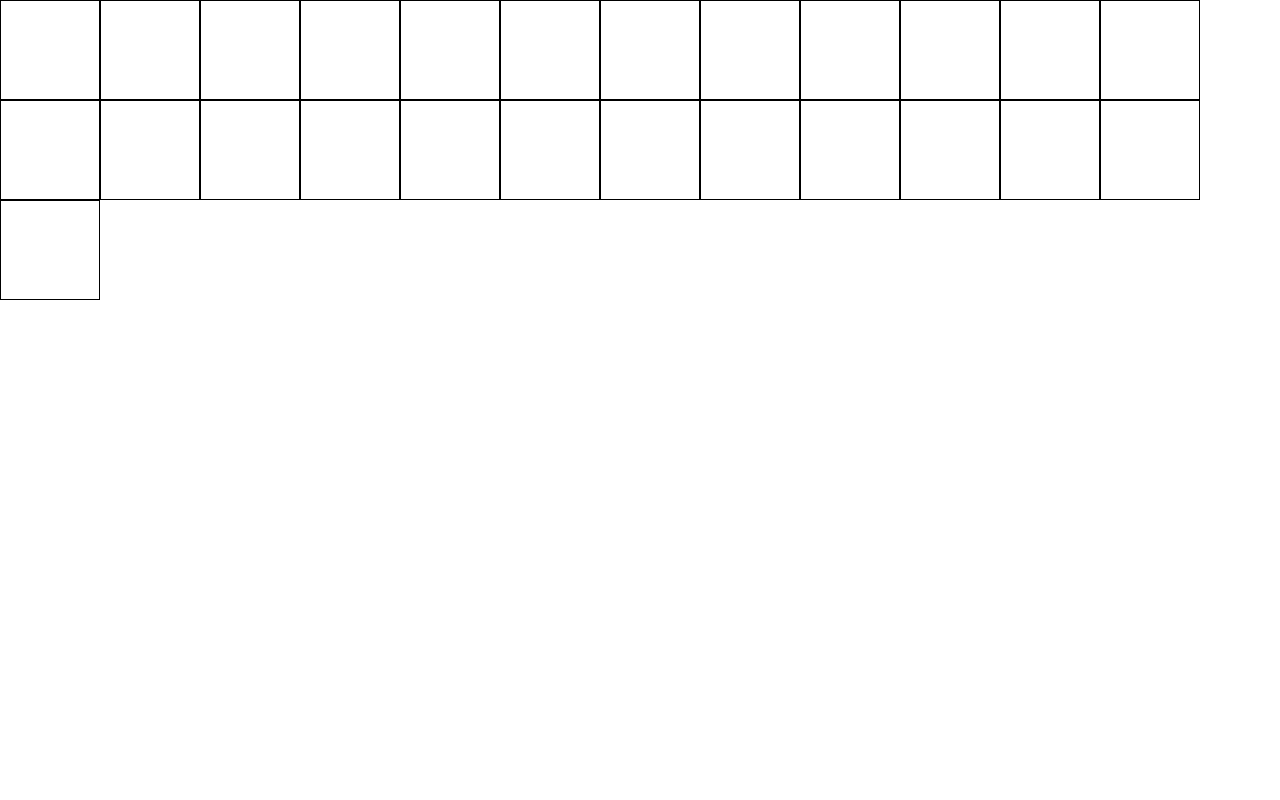
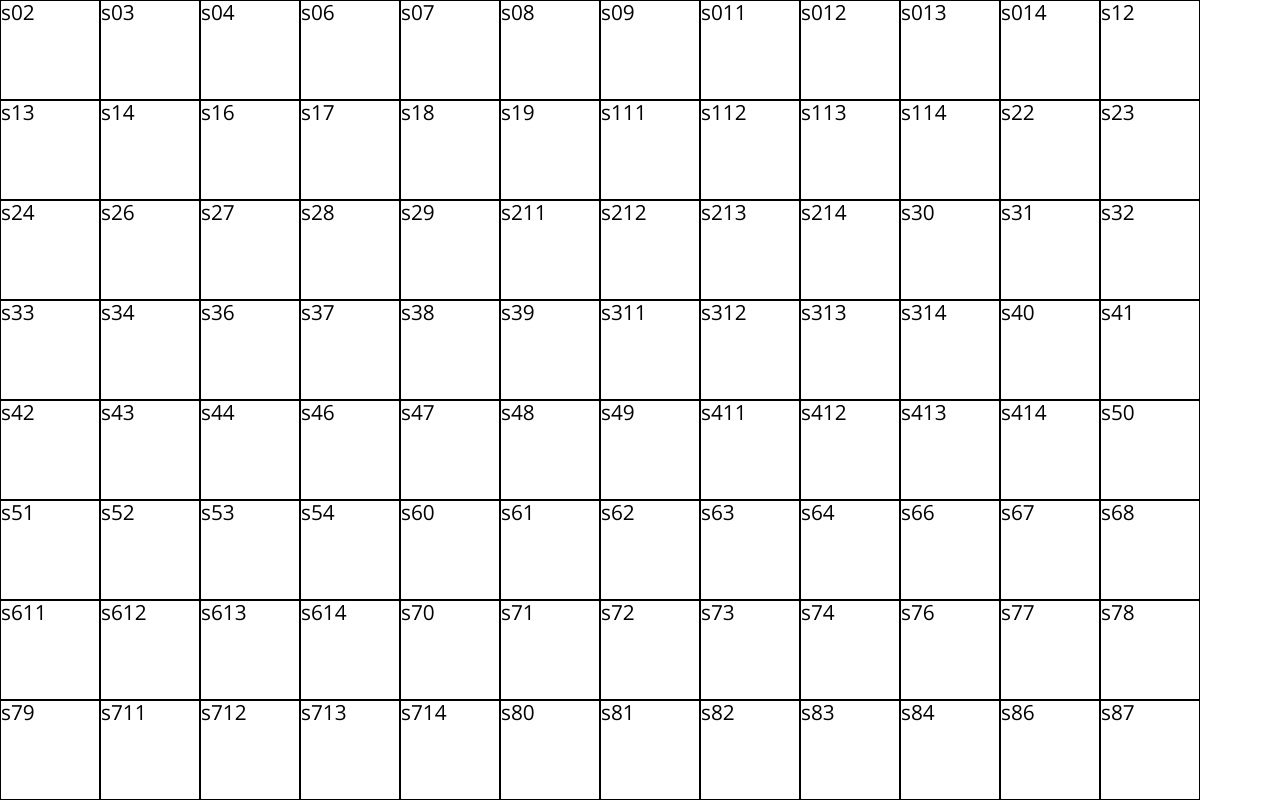
Before and after one commit to olgasowlet/x-kom-staz-zadanie, a React (Create React App) app: page /#/ in a window 1280 px wide. Both pictures are taken after typing "5" into the empty fields and a click on the button "Wybierz miejsca". Shown: the top 800 px of the page. Built offline with nearby package versions, Linux system fonts and the light colour scheme; data requests are answered from the project's data file.

Commit message:
displaied seats

```diff
--- a/src/app/seatsSlice.js
+++ b/src/app/seatsSlice.js
@@ -3,12 +3,12 @@ import { createSlice } from "@reduxjs/toolkit";
 const seatsSlice = createSlice({
     name: 'seats',
     initialState: {
-        seats: []
+        seats: [],
     },
     reducers: {
-        getSeats: () => {},
-        setSeats: ({ seats }, payload) => {
-            seats.push(payload);
+        getSeats: () => { },
+        setSeats: ( state, { payload }) => {
+            state.seats = payload;
         },
     }
 });
--- a/src/features/RegistrationForm/index.js
+++ b/src/features/RegistrationForm/index.js
@@ -13,7 +13,6 @@ const RegistrationForm = () => {
     //Narazie po odświeżeniu wraca do widoku formularza, ale lepszym rozwiązaniem raczej będzie dodanie przycisku 'cofnij' z sali kinowej
     useEffect(() => {
         history.replace("/");
-        dispatch(getSeats());
     }, []);
 
     if (!redirect) {
@@ -24,8 +23,10 @@ const RegistrationForm = () => {
                     <Input type="number" id="numberOfSeats" />
                     <Checkbox type="checkbox" id="sideBySide" />
                     <CheckboxLabel htmlFor="sideBySide">Czy miejsca mają być obok siebie?</CheckboxLabel>
-                    <Button onClick={() =>
-                        setRedirect(true)}>Wybierz miejsca</Button>
+                    <Button onClick={() => {
+                        setRedirect(true);
+                        dispatch(getSeats());
+                    }}>Wybierz miejsca</Button>
                 </StyledRegistrationForm>
             </Main>
         );
--- a/src/features/ScreeningRoom/index.js
+++ b/src/features/ScreeningRoom/index.js
@@ -1,40 +1,14 @@
-import { useEffect } from "react";
-import { fetchData } from "../../api";
+import { useSelector } from 'react-redux';
+import { selectSeats } from "../../app/seatsSlice";
 import { Screen, Seat } from "./styled";
 
 const ScreeningRoom = () => {
-
-    useEffect(() => {
-        fetchData();
-    }, []);
+    const { seats } = useSelector(selectSeats);
+    console.log(seats);
 
     return (
         <Screen>
-            <Seat></Seat>
-            <Seat></Seat>
-            <Seat></Seat>
-            <Seat></Seat>
-            <Seat></Seat>
-            <Seat></Seat>
-            <Seat></Seat>
-            <Seat></Seat>
-            <Seat></Seat>
-            <Seat></Seat>
-            <Seat></Seat>
-            <Seat></Seat>
-            <Seat></Seat>
-            <Seat></Seat>
-            <Seat></Seat>
-            <Seat></Seat>
-            <Seat></Seat>
-            <Seat></Seat>
-            <Seat></Seat>
-            <Seat></Seat>
-            <Seat></Seat>
-            <Seat></Seat>
-            <Seat></Seat>
-            <Seat></Seat>
-            <Seat></Seat>
+            {seats.map(seat => <Seat key={seat.id}>{seat.id}</Seat>)}
         </Screen>
     );
 };
```
